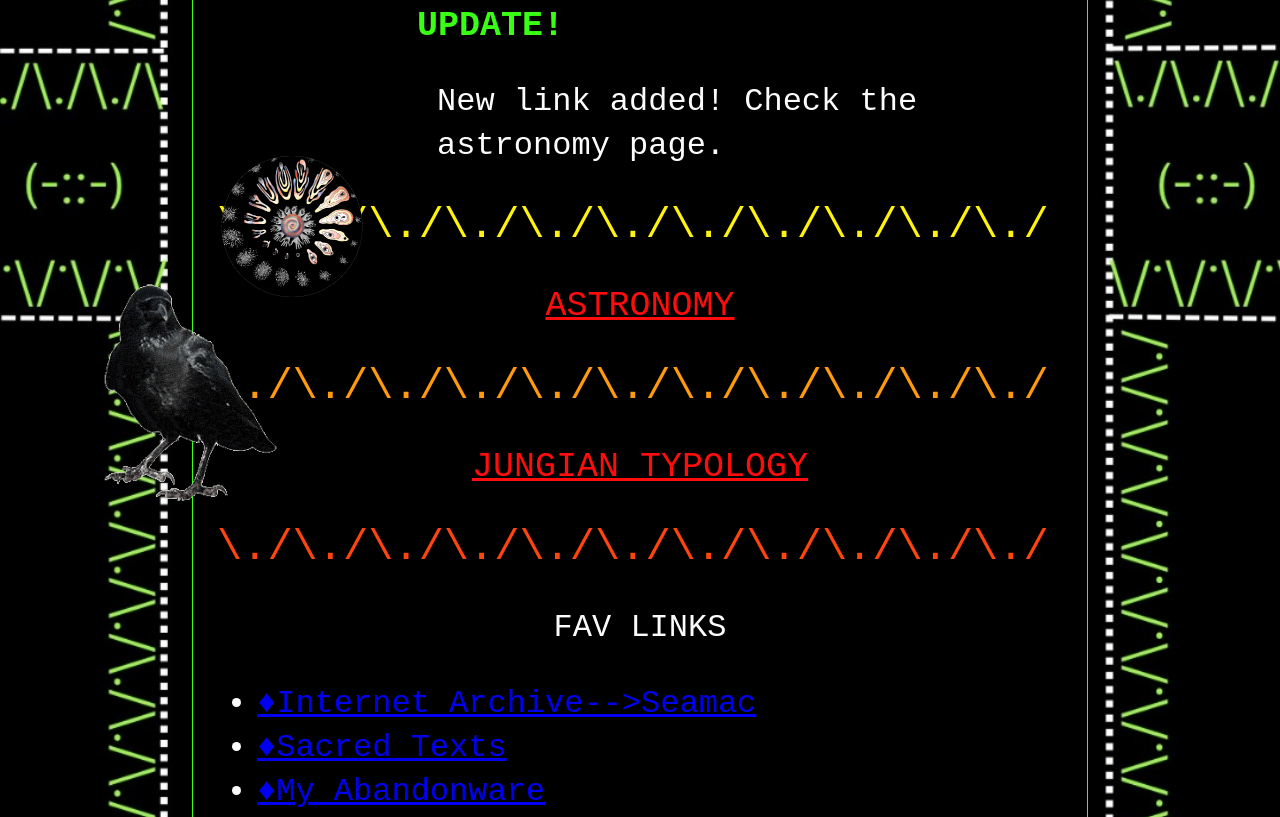
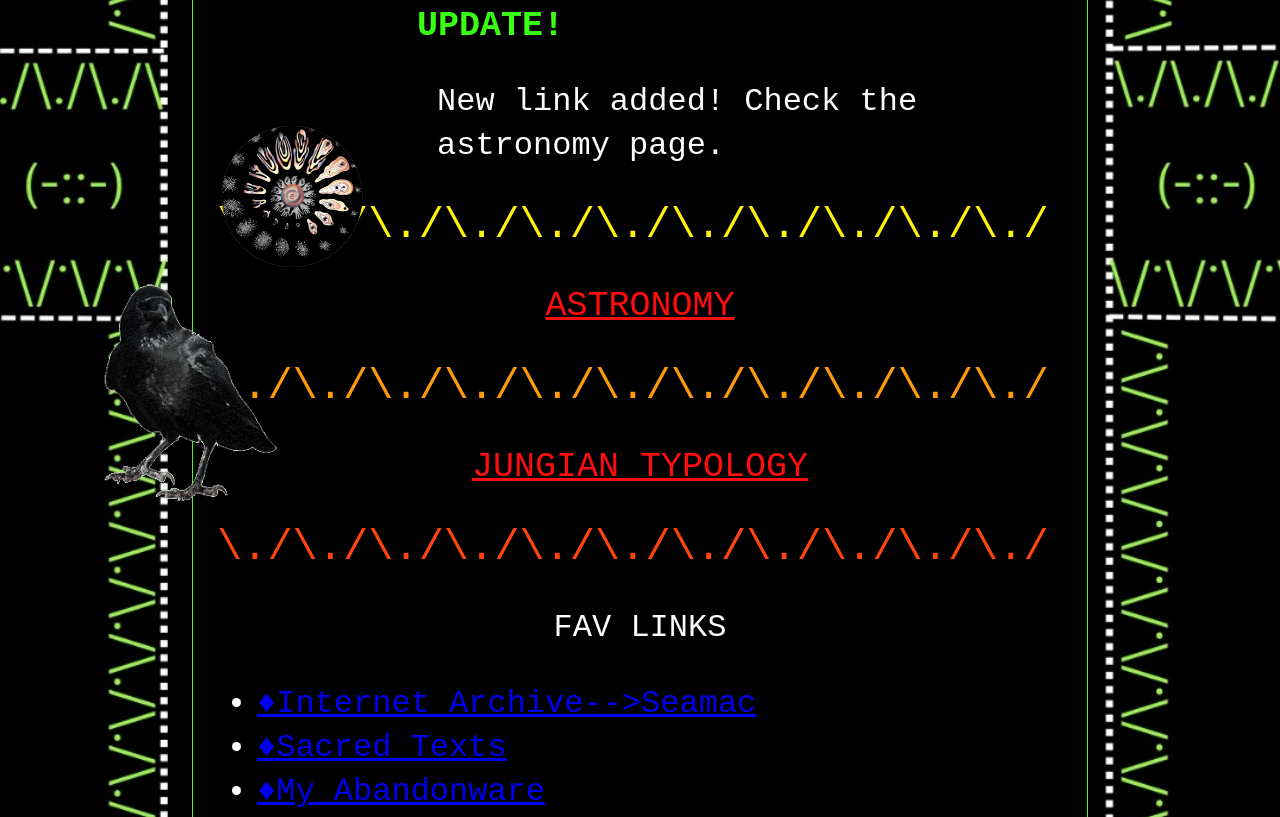
Before and after one commit to Still-Orbiting/Still-Orbiting.github.io, a plain HTML site: page index.html in a window 1280 px wide. Shown: the part 960-1777 px from the top of the page. Drawn offline with Linux system fonts and the light colour scheme.

Commit message:
Update index.html

```diff
--- a/index.html
+++ b/index.html
@@ -53,7 +53,7 @@ img {
     </a>
 
     <h1 style="margin-left: 200px; color:#39ff14; font-size: 35px;">UPDATE!</h1>
-     <img src="7ECC6106-CE13-43E6-80BE-AE47A2F43294.gif" style="position: absolute; top: 810px; width: 150px;">
+     <img src="7ECC6106-CE13-43E6-80BE-AE47A2F43294.gif" style="position: absolute; top: 780px; width: 150px;">
     <p style="margin-left: 220px;">New link added! Check the astronomy page.</p>
 
     <p style="color: #fff30d; font-size: 42px; line-height: 32px;">\./\./\./\./\./\./\./\./\./\./\./</p>
```
